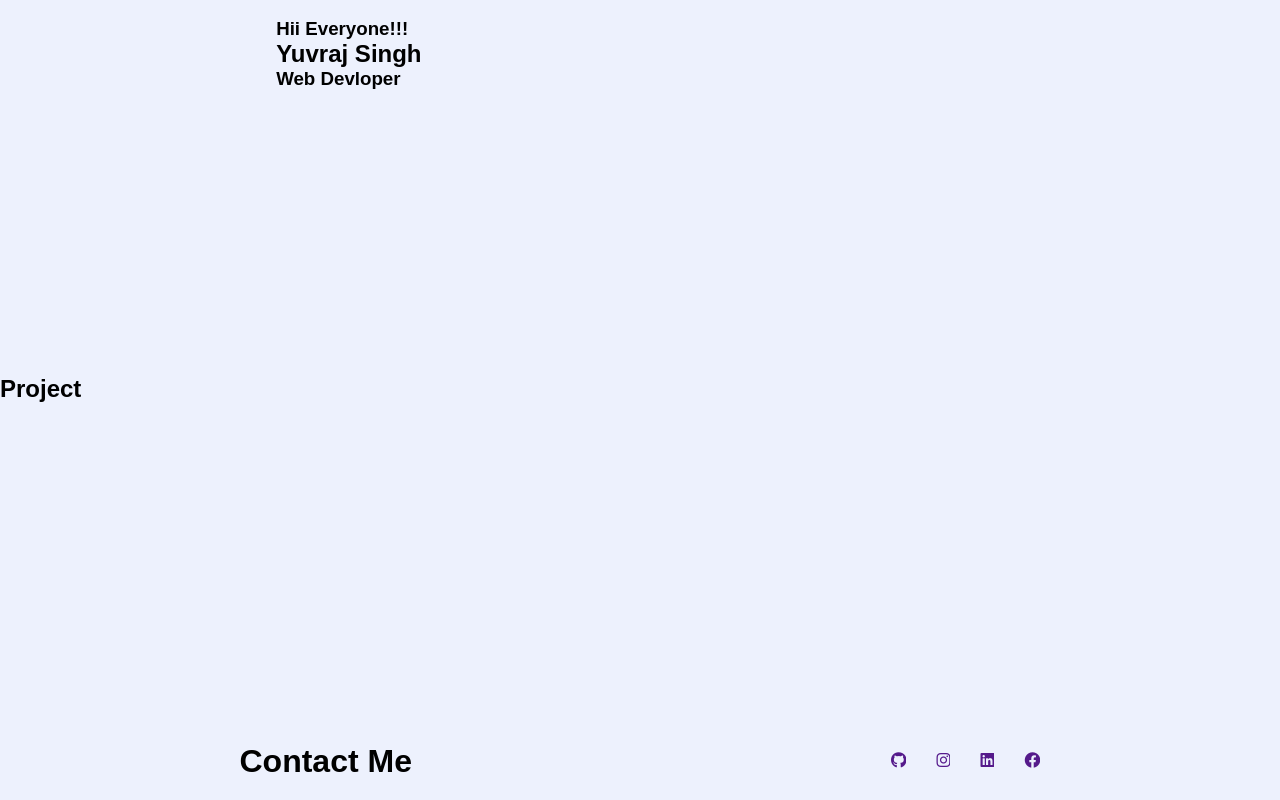
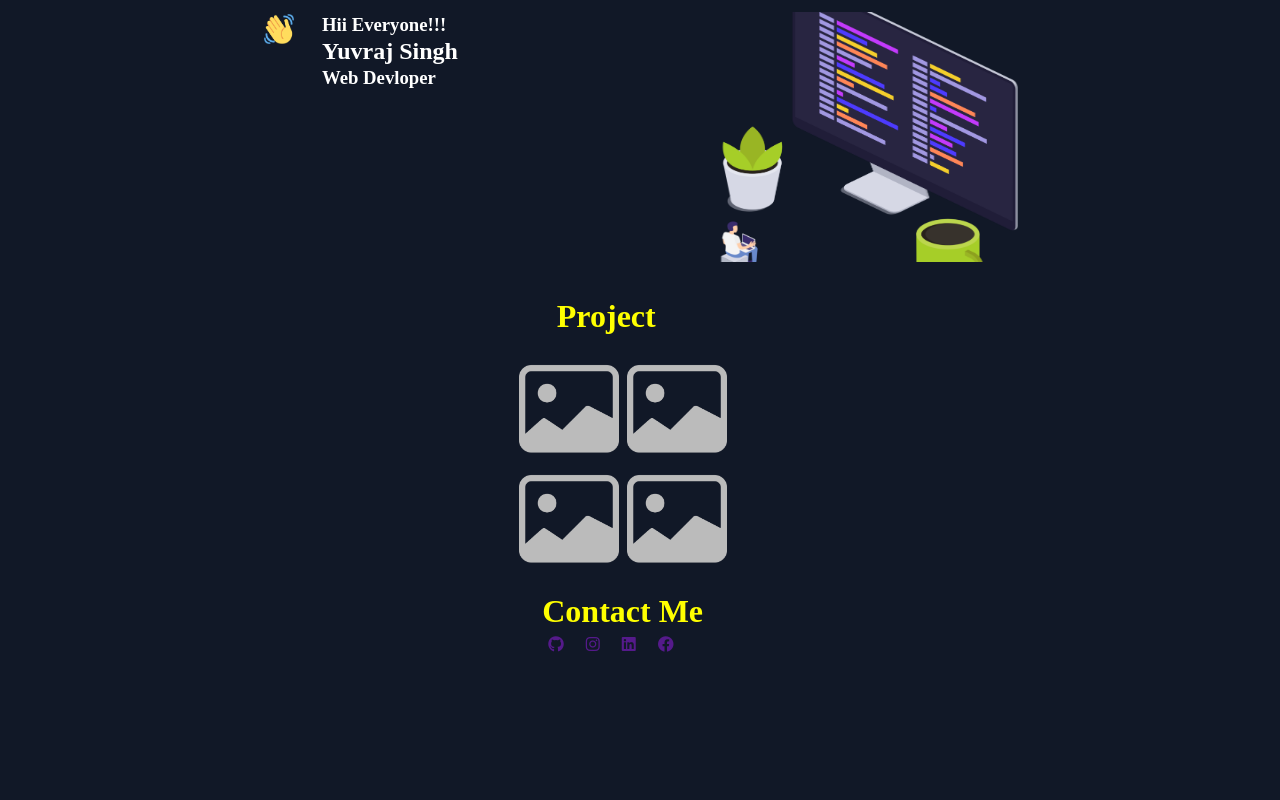
Before and after one commit to yuvrajsingh8048/1.-FSWD-Real-Project, a plain HTML site: page RealProject_7/index.html in a window 1280 px wide. Drawn offline with Linux system fonts and the light colour scheme; files that its build step writes are made by us from their sources.

Commit message:
second commit

```diff
--- /dev/null
+++ b/RealProject_7/style.css
@@ -0,0 +1,102 @@
+*{
+    margin: 2px;
+    padding: 0;
+    box-sizing: border-box;
+}
+body{
+    /* height: 100vh;
+    width: 100vw; */
+    display: flex;
+    flex-direction: column;
+    justify-content: space-evenly;
+    background-color: #111827;
+    color: white;
+}
+nav{
+    display: flex;
+    justify-content: space-evenly;
+}
+nav .nav-left{
+    display: flex;
+    gap: 20px;
+}
+nav .nav-left img{
+    height: 30px;
+    width: 30px;
+}
+nav .nav-right img{
+    height: 250px;
+    width: 300px;
+}
+.nav-left h3:hover{
+    background-color: #fff;
+    color: black;
+    cursor: pointer;
+}
+.nav-left h1:hover{
+    background-color: #fff;
+    color: black;
+    cursor: pointer;
+}
+section h1{
+    color: yellow;
+    font-weight: 700;
+    justify-content: center;
+    align-items: center;
+    padding: 20px 40px;
+    font-size: xx-large;
+}
+section h1:hover{
+    font-weight: 900;
+    text-decoration: underline;
+    cursor:grab;
+}
+section{
+    padding: 0% 40%;
+}
+section img{
+    height: 100px;
+    width: 100px;
+    justify-content: center;
+    align-items: center;
+}
+footer{
+    padding: 10px 42%;
+}
+footer h1{
+    color: yellow;
+    font-weight: 700;
+    justify-content: center;
+    align-items: center;
+    font-size: xx-large;
+}
+footer h1:hover{
+    font-weight: 900;
+    text-decoration: underline;
+    cursor:grab;
+}
+footer ul{
+    display: flex;
+    gap: 10px;
+}
+footer ul li{
+    list-style: none;
+    cursor: pointer;
+}
+img:hover{
+    cursor: pointer;
+}
+
+/* Media Screen */
+@media  screen and (max-width: 725px) {
+    body{
+        display: flex;
+        flex-direction: column;
+        overflow: scroll;
+    }
+    nav{
+        display: flex;
+        flex-direction: column;
+        gap: 30px;
+    }
+}
```
Also changed, not shown: RealProject_1/index.html (+1 -1 lines), RealProject_7/image.png (added), RealProject_7/pc-image.png (added), RealProject_7/waving-hand.png (added).
